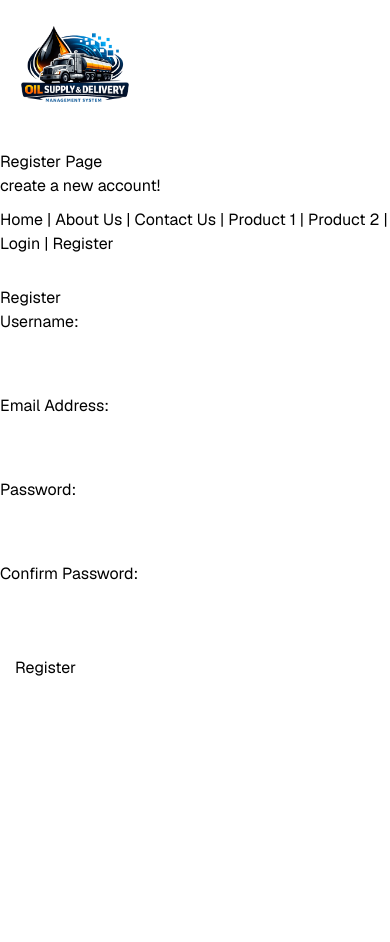
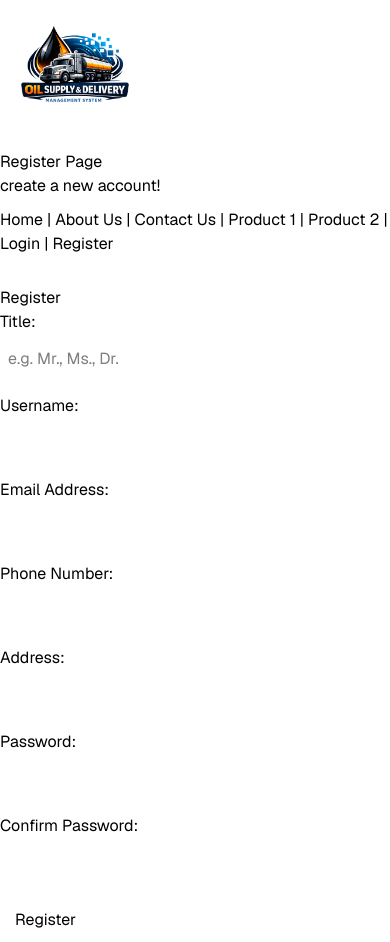
Before and after one commit to MirEashanZaman/Oil-Supply-Delivery-Management-System-Frontend, a Next.js app: page /register in a window 390 px wide. Before the commit the page ends 844 px from the top, so only its background shows below. Built offline with nearby package versions, Linux system fonts and the light colour scheme.

Commit message:
Update registration page to require email, password, username, phone, address, and title

```diff
--- a/app/register/page.tsx
+++ b/app/register/page.tsx
@@ -10,6 +10,9 @@ const registerSchema = z
     .object({
         username: z.string().min(3, "Username must be at least 3 characters"),
         email: z.string().min(1, "Email is required").email("Invalid email address"),
+        phoneNumber: z.string().min(1, "Phone number is required"),
+        address: z.string().min(1, "Address is required"),
+        title: z.string().min(1, "Title is required"),
         password: z.string().min(6, "Password must be at least 6 characters"),
         confirmPassword: z.string().min(1, "Please confirm your password"),
     })
@@ -21,6 +24,9 @@ const registerSchema = z
 type RegisterErrors = {
     username?: string;
     email?: string;
+    phoneNumber?: string;
+    address?: string;
+    title?: string;
     password?: string;
     confirmPassword?: string;
 };
@@ -28,6 +34,9 @@ type RegisterErrors = {
 export default function Register() {
     const [username, setUsername] = useState("");
     const [email, setEmail] = useState("");
+    const [phoneNumber, setPhoneNumber] = useState("");
+    const [address, setAddress] = useState("");
+    const [title, setTitle] = useState("");
     const [password, setPassword] = useState("");
     const [confirmPassword, setConfirmPassword] = useState("");
     const [errors, setErrors] = useState<RegisterErrors>({});
@@ -41,6 +50,9 @@ export default function Register() {
         const result = registerSchema.safeParse({
             username,
             email,
+            phoneNumber,
+            address,
+            title,
             password,
             confirmPassword,
         });
@@ -74,6 +86,23 @@ export default function Register() {
 
                 <form onSubmit={handleSubmit} noValidate>
                     <div style={{ marginBottom: "15px" }}>
+                        <label htmlFor="title" style={{ display: "block", marginBottom: "5px" }}>
+                            Title:
+                        </label>
+                        <input
+                            id="title"
+                            type="text"
+                            value={title}
+                            placeholder="e.g. Mr., Ms., Dr."
+                            onChange={(e) => setTitle(e.target.value)}
+                            style={{ width: "100%", padding: "8px", boxSizing: "border-box" }}
+                        />
+                        {errors.title && (
+                            <span style={{ color: "red", fontSize: "14px" }}>{errors.title}</span>
+                        )}
+                    </div>
+
+                    <div style={{ marginBottom: "15px" }}>
                         <label htmlFor="username" style={{ display: "block", marginBottom: "5px" }}>
                             Username:
                         </label>
@@ -102,6 +131,38 @@ export default function Register() {
                         />
                         {errors.email && (
                             <span style={{ color: "red", fontSize: "14px" }}>{errors.email}</span>
+                        )}
+                    </div>
+
+                    <div style={{ marginBottom: "15px" }}>
+                        <label htmlFor="phoneNumber" style={{ display: "block", marginBottom: "5px" }}>
+                            Phone Number:
+                        </label>
+                        <input
+                            id="phoneNumber"
+                            type="text"
+                            value={phoneNumber}
+                            onChange={(e) => setPhoneNumber(e.target.value)}
+                            style={{ width: "100%", padding: "8px", boxSizing: "border-box" }}
+                        />
+                        {errors.phoneNumber && (
+                            <span style={{ color: "red", fontSize: "14px" }}>{errors.phoneNumber}</span>
+                        )}
+                    </div>
+
+                    <div style={{ marginBottom: "15px" }}>
+                        <label htmlFor="address" style={{ display: "block", marginBottom: "5px" }}>
+                            Address:
+                        </label>
+                        <input
+                            id="address"
+                            type="text"
+                            value={address}
+                            onChange={(e) => setAddress(e.target.value)}
+                            style={{ width: "100%", padding: "8px", boxSizing: "border-box" }}
+                        />
+                        {errors.address && (
+                            <span style={{ color: "red", fontSize: "14px" }}>{errors.address}</span>
                         )}
                     </div>
 
```
